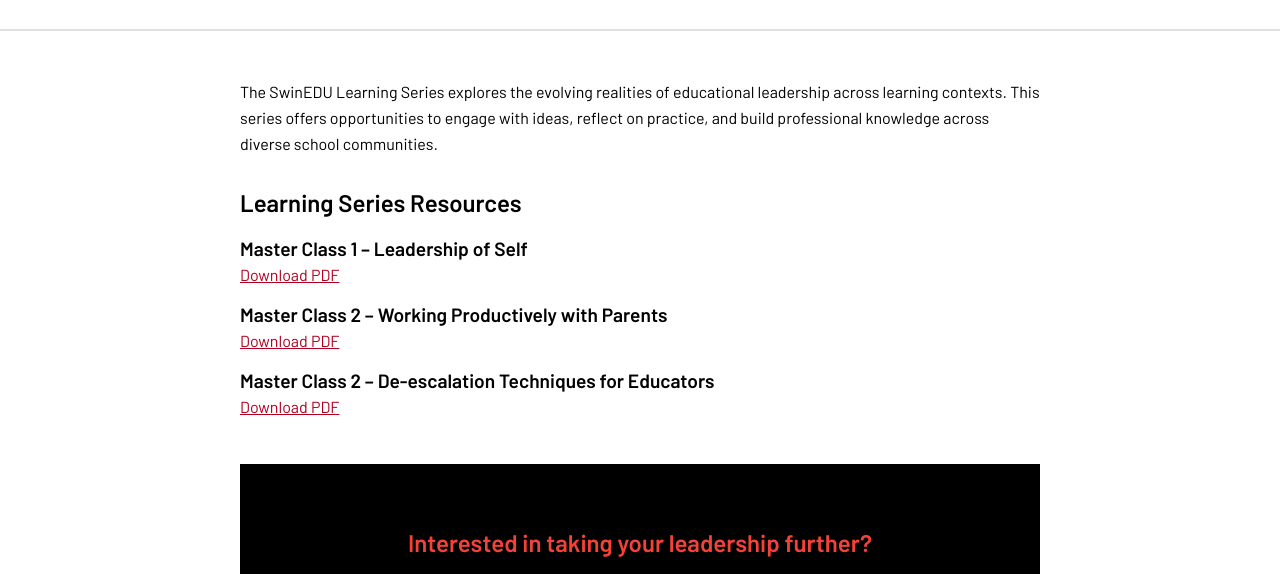
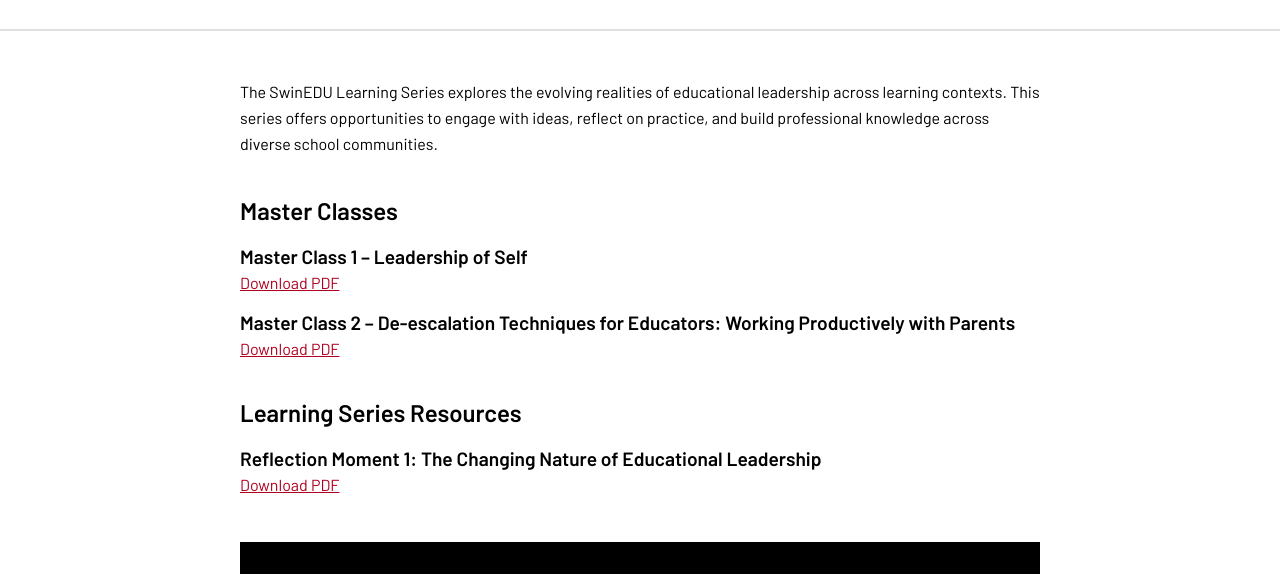
Before and after one commit to SwinEDU/learning_series, a plain HTML site: page index.html in a window 1280 px wide. Shown: the part 166-740 px from the top of the page. Drawn offline with Linux system fonts and the light colour scheme.

Commit message:
Update index.html

```diff
--- a/index.html
+++ b/index.html
@@ -36,7 +36,7 @@
     }
     h2 {
       font-size: 1.5rem;
-      margin-top: 2rem;
+      margin-top: 2.5rem;
     }
     h3 {
       font-size: 1.2rem;
@@ -80,28 +80,32 @@
       The SwinEDU Learning Series explores the evolving realities of educational leadership across learning contexts. This series offers opportunities to engage with ideas, reflect on practice, and build professional knowledge across diverse school communities.
     </p>
 
-    <h2>Learning Series Resources</h2>
+    <!-- MASTER CLASSES -->
+    <h2>Master Classes</h2>
 
     <div class="mt-8 space-y-6">
-      <!-- Master Class 1 -->
       <div>
         <h3>Master Class 1 – Leadership of Self</h3>
         <a href="Master_Class_1_Leadership_of_Self.pdf" target="_blank">Download PDF</a>
       </div>
 
-      <!-- New addition: Master Class 2 – Working Productively with Parents -->
       <div>
-        <h3>Master Class 2 – Working Productively with Parents</h3>
+        <h3>Master Class 2 – De-escalation Techniques for Educators: Working Productively with Parents</h3>
         <a href="Master_Class_2_Flyer.pdf" target="_blank">Download PDF</a>
       </div>
+    </div>
 
-      <!-- Master Class 2 – De-escalation Techniques -->
+    <!-- REFLECTION MOMENTS / LEARNING SERIES -->
+    <h2>Learning Series Resources</h2>
+
+    <div class="mt-8 space-y-6">
       <div>
-        <h3>Master Class 2 – De-escalation Techniques for Educators</h3>
+        <h3>Reflection Moment 1: The Changing Nature of Educational Leadership</h3>
         <a href="Master_Class_2_Changing_Leadership.pdf" target="_blank">Download PDF</a>
       </div>
     </div>
 
+    <!-- CALL TO ACTION SECTION -->
     <div class="section-black">
       <h2 style="text-align:center; color:#f44336;">Interested in taking your leadership further?</h2>
       <p>
```
